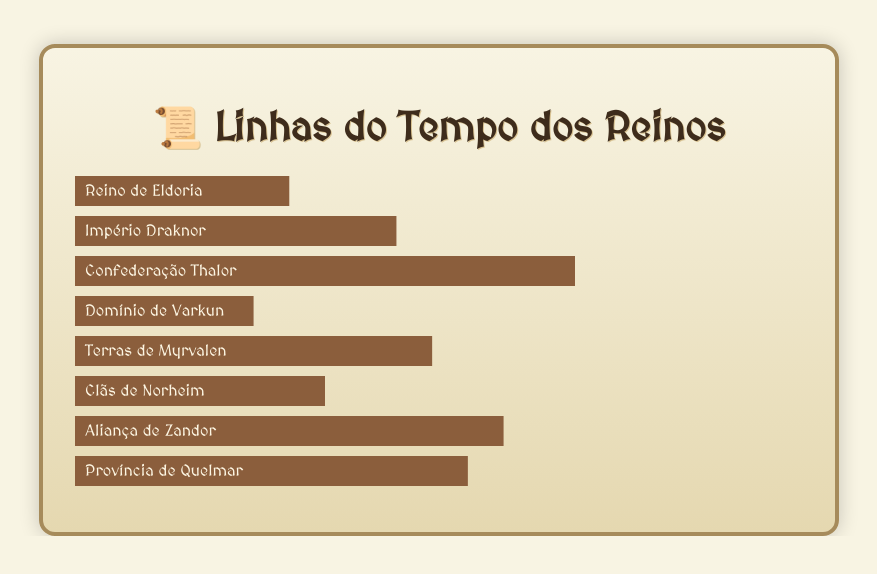
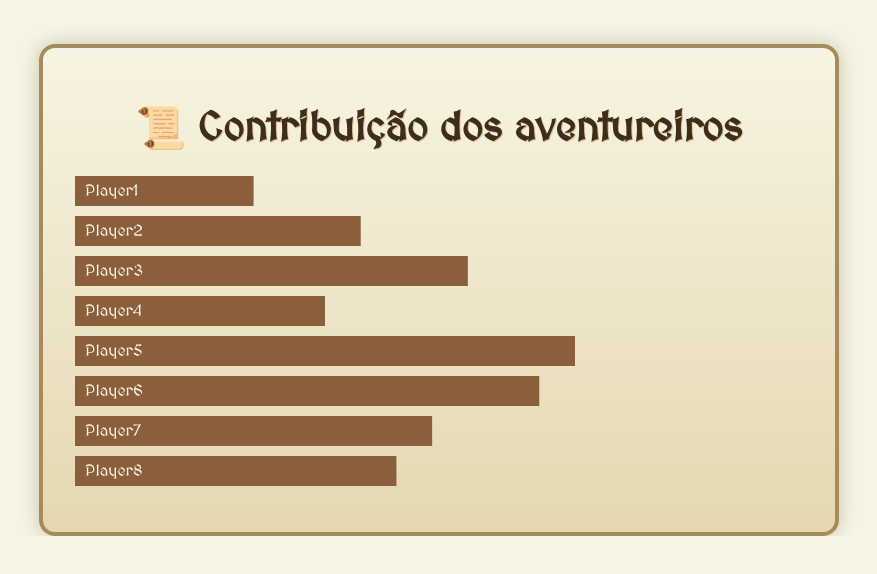
Before and after one commit to ebertm777/medieval-data-view, a Next.js app: page / in a window 1280 px wide. Shown: the top 574 px of the page, without its empty margins (201-1078 px from the left). Built offline with nearby package versions, Linux system fonts and the light colour scheme.

Commit message:
minor changes

```diff
--- a/src/app/page.js
+++ b/src/app/page.js
@@ -1,21 +1,21 @@
 import TimelineChart from "@/Data/Data";
 
 const kingdoms = [
-  { name: "Reino de Eldoria", start: 0, end: 300 },
-  { name: "Império Draknor", start: 0, end: 450 },
-  { name: "Confederação Thalor", start: 0, end: 700 },
-  { name: "Domínio de Varkun", start: 0, end: 250 },
-  { name: "Terras de Myrvalen", start: 0, end: 500 },
-  { name: "Clãs de Norheim", start: 0, end: 350 },
-  { name: "Aliança de Zandor", start: 0, end: 600 },
-  { name: "Província de Quelmar", start: 0, end: 550 },
+  { name: "Player1", start: 0, end: 250 },
+  { name: "Player2", start: 0, end: 400 },
+  { name: "Player3", start: 0, end: 550 },
+  { name: "Player4", start: 0, end: 350 },
+  { name: "Player5", start: 0, end: 700 },
+  { name: "Player6", start: 0, end: 650 },
+  { name: "Player7", start: 0, end: 500 },
+  { name: "Player8", start: 0, end: 450 },
 ];
 
 export default function Home() {
   return (
     <div className="container">
-    <h1>📜 Linhas do Tempo dos Reinos</h1>
-    <TimelineChart data={kingdoms} />
-  </div>
+      <h1>📜 Contribuição dos aventureiros</h1>
+      <TimelineChart data={kingdoms} />
+    </div>
   );
 }
```
